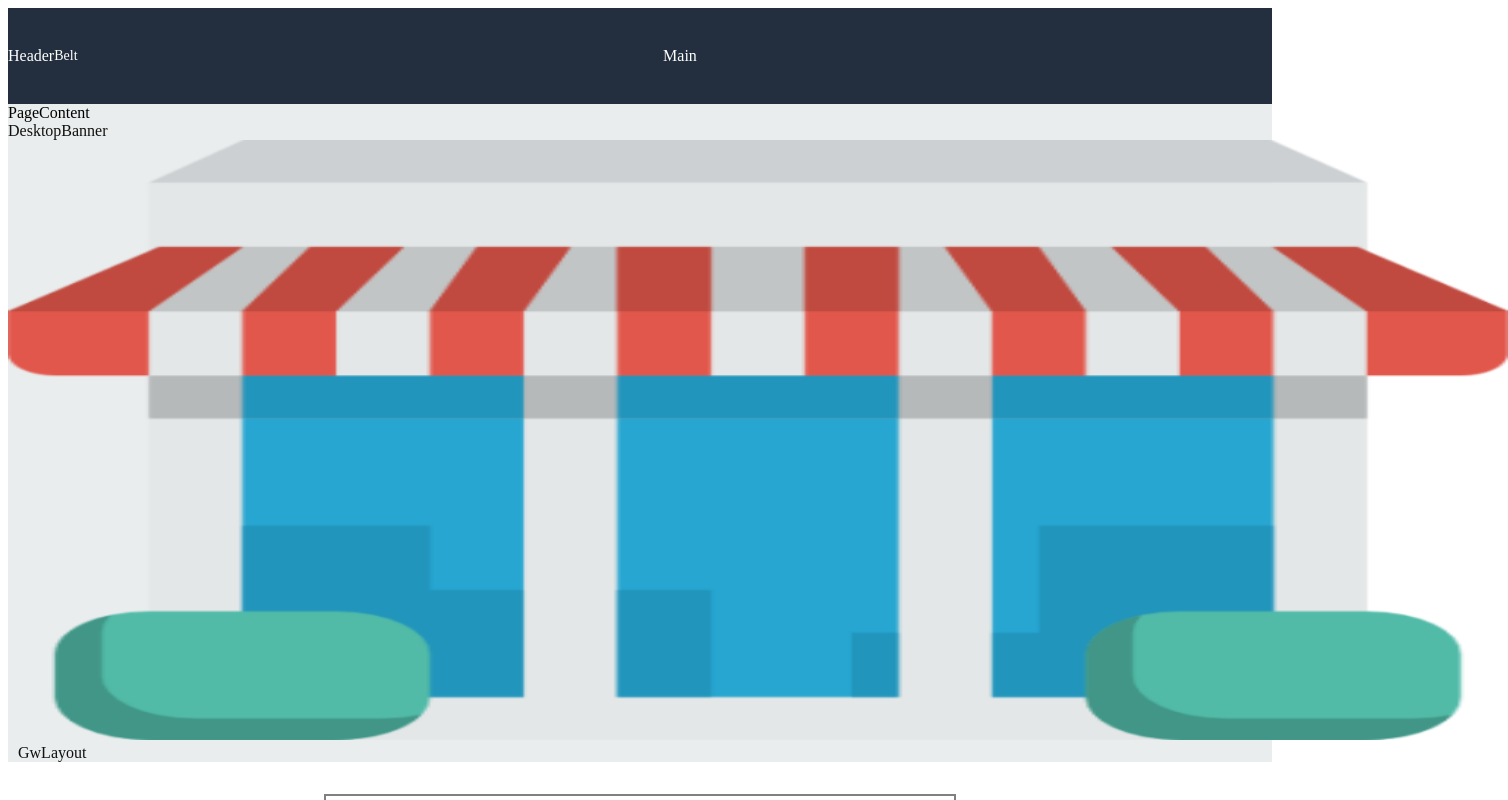
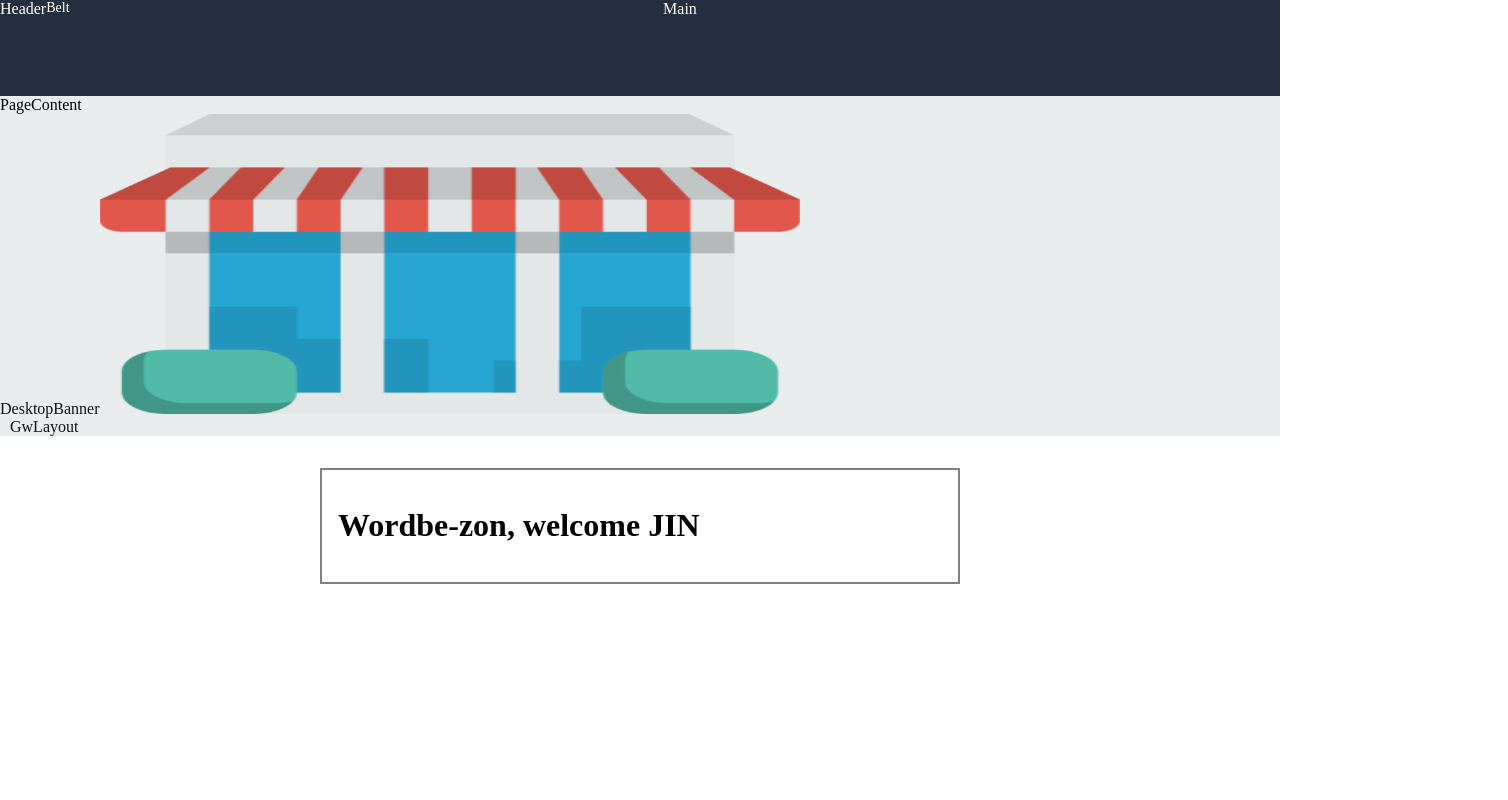
Before and after one commit to Wordbe/React, a React (Create React App) app in the folder wordblog/: page / in a window 1280 px wide. Shown: the top 800 px of the page, 1508 px wide, since content can reach past the window. Built offline with nearby package versions, Linux system fonts and the light colour scheme.

Commit message:
200416 flex

```diff
--- a/wordblog/src/App.tsx
+++ b/wordblog/src/App.tsx
@@ -1,17 +1,16 @@
 import React from 'react';
 import { Route } from 'react-router-dom';
-import { Body } from './AppStyle';
 import Header from "./component/header";
 import Main from './view/Main'
 import SignUp from './view/member/SignUp';
 
 function App() {
   return (
-    <Body>
+    <>
       <Header></Header>
       <Route path="/" exact={true} component={Main} />
       <Route path="/sign-up" exact={true} component={SignUp} />
-    </Body>
+    </>
   );
 }
 
--- a/wordblog/src/AppStyle.tsx
+++ /dev/null
@@ -1,5 +0,0 @@
-import styled from "styled-components/macro";
-
-export const Body = styled.body`
-  margin: 0;
-`;
--- a/wordblog/src/component/header/style.tsx
+++ b/wordblog/src/component/header/style.tsx
@@ -8,8 +8,6 @@ export const Header = styled.header`
   color: white;
   display: flex;
   justify-content: center;
-  justify-items: center;
-  align-items: center;
   background-color: #232F3E;
 `;
 
@@ -28,6 +26,7 @@ export const NavBelt = styled.div`
 `;
 
 export const NavMain = styled.div`
+  display: flex;
   width: 100%;
   color: white;
 `;
@@ -45,8 +44,8 @@ export const DesktopBanner = styled.div`
 `;
 
 export const BannerImage = styled.img`
-  width: 1500px;
-  height: 600px;
+  width: 700px;
+  height: 300px;
 `;
 
 export const GwLayout = styled.div`
--- a/wordblog/src/index.tsx
+++ b/wordblog/src/index.tsx
@@ -1,6 +1,7 @@
 import React from 'react';
 import ReactDOM from 'react-dom';
 import App from './App';
+import './style.css';
 import * as serviceWorker from './serviceWorker';
 import { BrowserRouter } from 'react-router-dom';
 
--- /dev/null
+++ b/wordblog/src/style.css
@@ -0,0 +1,3 @@
+body {
+  margin: 0;
+}
--- a/wordblog/src/view/Main.tsx
+++ b/wordblog/src/view/Main.tsx
@@ -1,5 +1,4 @@
 import React from 'react';
-import Body from './Body';
 import Wrapper from './Wrapper';
 import Button from '../component/button/index';
 
```
